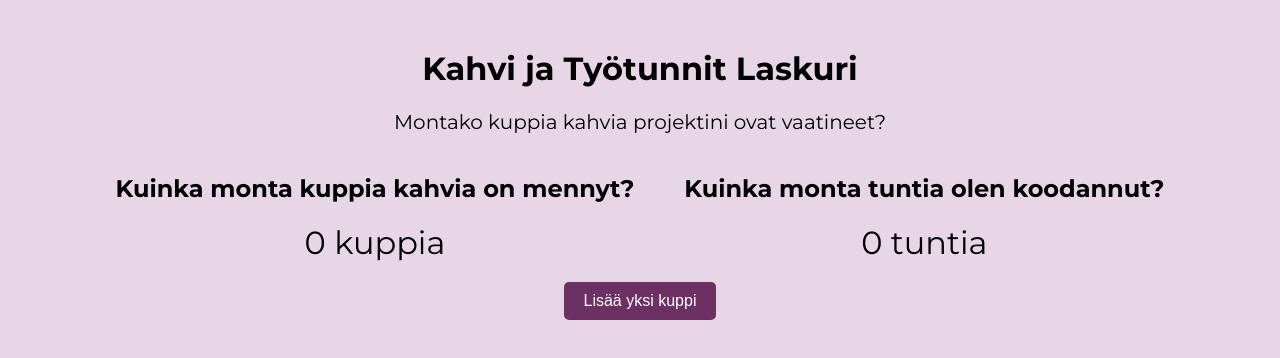
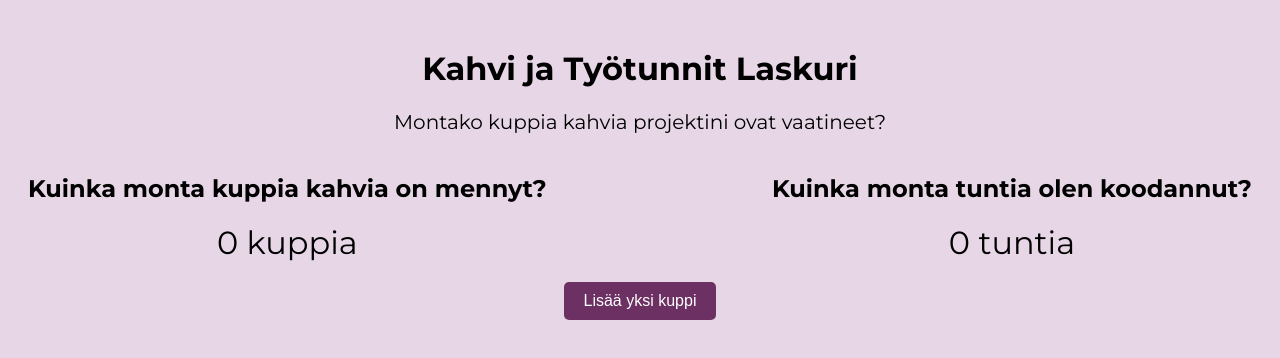
Before and after one commit to korpelasanni/koodilaskuri, a plain HTML site: page index.html in a window 1280 px wide. Drawn offline with Linux system fonts and the light colour scheme.

Commit message:
Add files via upload

```diff
--- a/index.html
+++ b/index.html
@@ -23,8 +23,8 @@
 
     .container {
       display: flex;
-      justify-content: center;
-      gap: 50px; /* Väli elementtien välillä */
+      justify-content: space-between;
+
     }
     .counter {
       font-size: 2rem;
```
